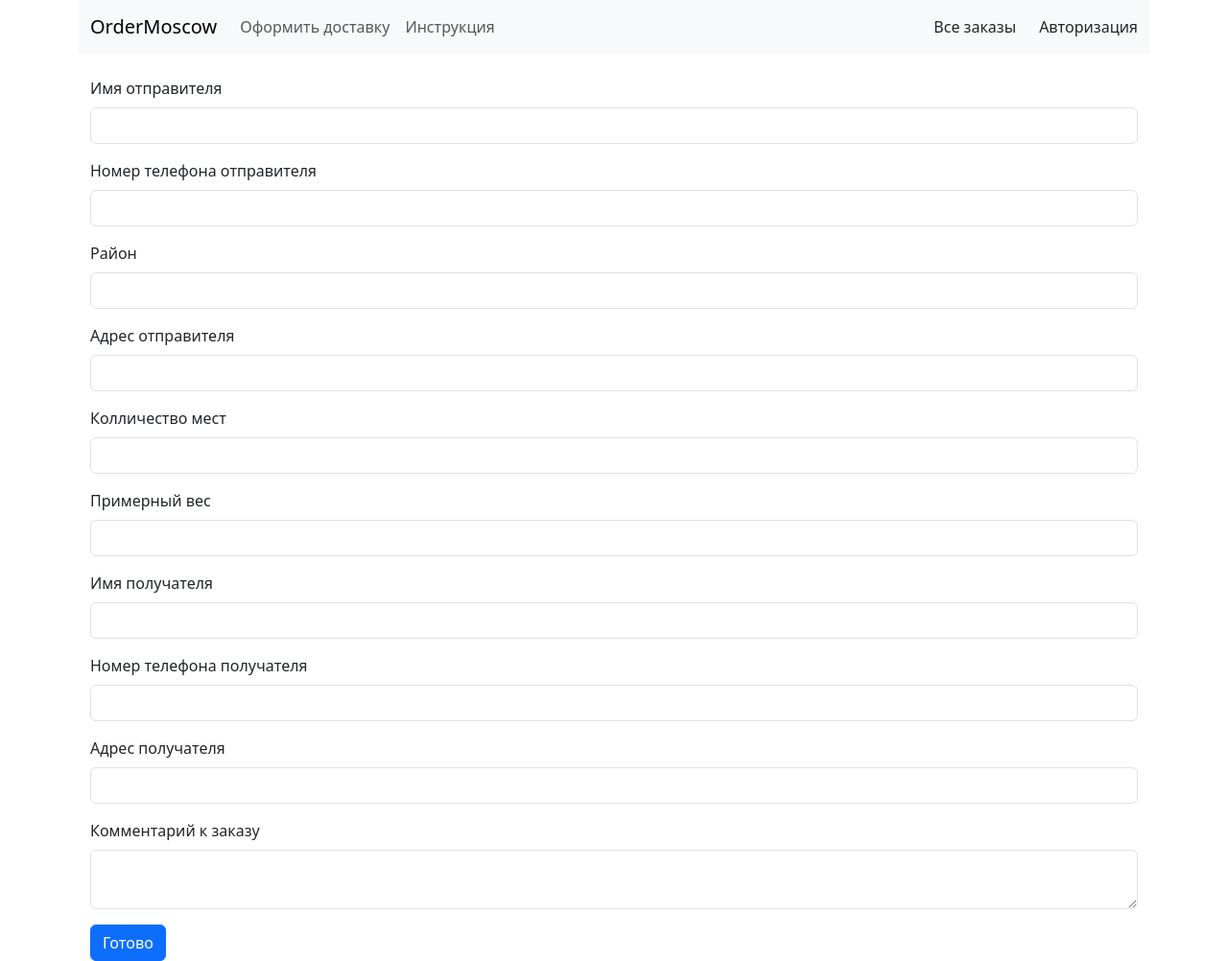
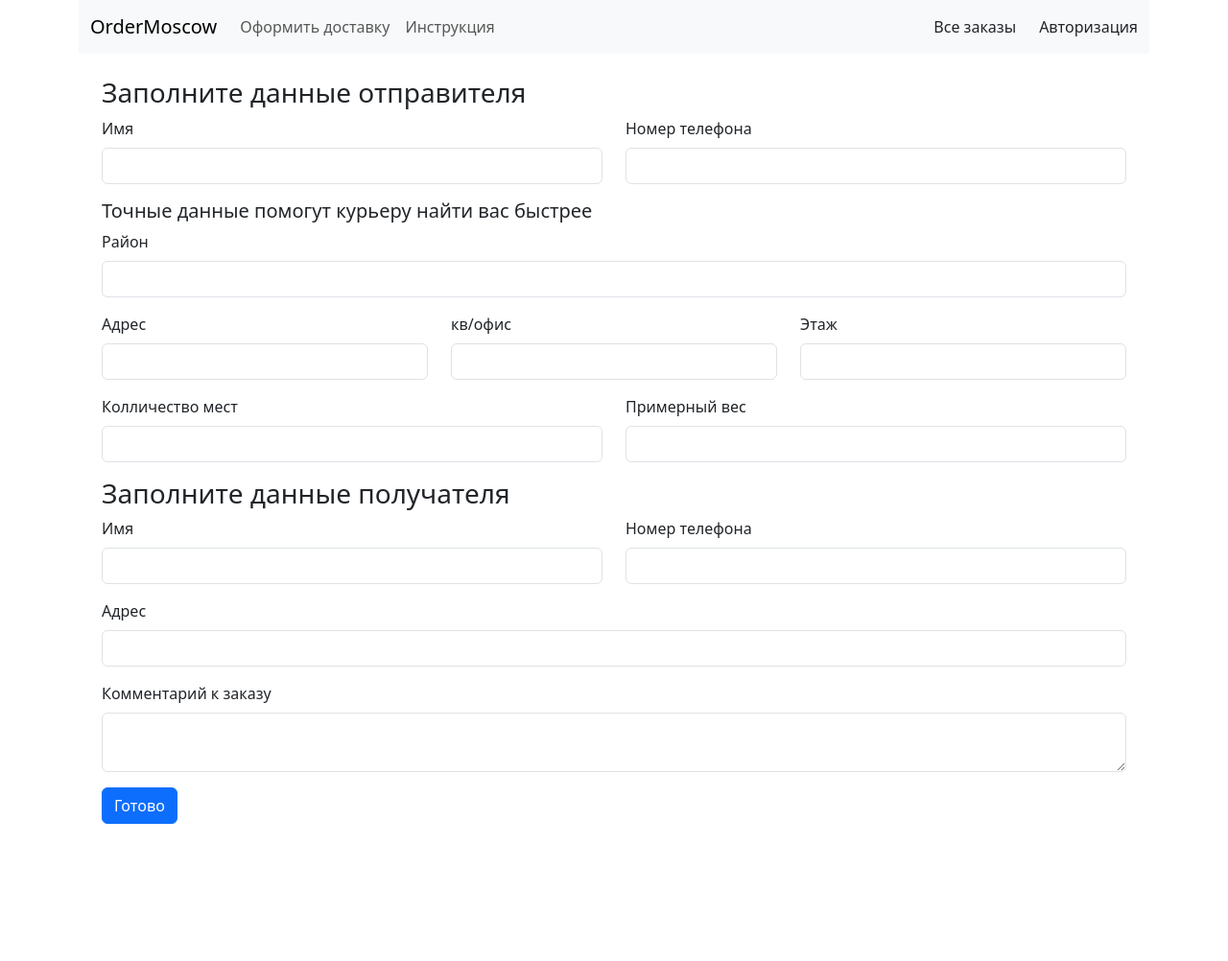
Before and after one commit to AlexanderKira/MoscowOrder, a PHP site: page /index.php?page=FormOrder&action=create in a window 1280 px wide. Shown: the whole page at 96% size. After the commit the page ends 859 px from the top, so only its background shows below. Run offline with PHP 8.4, Linux system fonts and the light colour scheme; data that the repository does not hold is empty.

```diff
--- a/app/views/FormOrder/create.php
+++ b/app/views/FormOrder/create.php
@@ -5,16 +5,20 @@ ob_start();
 
 ?>
 
-<div>
+<div class="container">
     <form method="POST" action="index.php?page=FormOrder&action=store">
-    <div class="mb-3">
-        <label for="NameSender" class="form-label">Имя отправителя</label>
+    <h3>Заполните данные отправителя</h3>
+    <div class="row">
+        <div class="col mb-3">
+            <label for="NameSender" class="form-label">Имя</label>
             <input type="text" class="form-control" id="NameSender" name="NameSender" required>
         </div>
-    <div class="mb-3">
-        <label for="PhoneSender" class="form-label">Номер телефона отправителя</label>
+        <div class="col mb-3">
+            <label for="PhoneSender" class="form-label">Номер телефона</label>
             <input type="tel" class="form-control" id="PhoneSender" name="PhoneSender" required>
         </div>
+    </div>
+    <h5>Точные данные помогут курьеру найти вас быстрее</h5>
     <div class="mb-3">
         <label for="region" class="form-label">Район</label>
         <select class="form-control" id="region" name="region">
@@ -23,28 +27,44 @@ ob_start();
             <?php endforeach;?>
         </select>
     </div>
-    <div class="mb-3">
-        <label for="AddSender" class="form-label">Адрес отправителя</label>
+    <div class="row">
+        <div class="col mb-3">
+            <label for="AddSender" class="form-label">Адрес</label>
             <input type="text" class="form-control" id="AddSender" name="AddSender" required>
         </div>
-    <div class="mb-3">
+        <div class="col mb-3">
+            <label for="AddSenderApartment" class="form-label">кв/офис</label>
+            <input type="text" class="form-control" id="AddSenderApartment" name="AddSenderApartment" required>
+        </div>
+        <div class="col mb-3">
+            <label for="AddSenderfloor" class="form-label">Этаж</label>
+            <input type="text" class="form-control" id="AddSenderfloor" name="AddSenderfloor" required>
+        </div>
+    </div>
+    <div class="row">
+        <div class="col mb-3">
             <label for="NumberSeats" class="form-label">Колличество мест</label>
             <input type="number" class="form-control" id="NumberSeats" name="NumberSeats" required>
         </div>
-    <div class="mb-3">
+        <div class="col mb-3">
             <label for="Weight" class="form-label">Примерный вес</label>
             <input type="number" class="form-control" id="Weight" name="Weight" required>
         </div>
-    <div class="mb-3">
-        <label for="RecipientName" class="form-label">Имя получателя</label>
+    </div>
+
+    <h3 >Заполните данные получателя</h3>
+    <div class="row">
+        <div class="col mb-3">
+            <label for="RecipientName" class="form-label">Имя</label>
             <input type="text" class="form-control" id="RecipientName" name="RecipientName" required>
         </div>
-    <div class="mb-3">
-        <label for="PhoneRecipient" class="form-label">Номер телефона получателя</label>
+        <div class="col mb-3">
+            <label for="PhoneRecipient" class="form-label">Номер телефона</label>
             <input type="tel" class="form-control" id="PhoneRecipient" name="PhoneRecipient" required>
         </div>
+    </div>
     <div class="mb-3">
-        <label for="AddRecipient" class="form-label">Адрес получателя</label>
+        <label for="AddRecipient" class="form-label">Адрес</label>
         <input type="text" class="form-control" id="AddRecipient" name="AddRecipient" required>
     </div>
     <div class="mb-3">
@@ -53,7 +73,7 @@ ob_start();
     </div>
 
 
-    <button type="submit" class="btn btn-primary">Готово</button>
+    <button type="submit" class="btn btn-primary mb-3">Готово</button>
     </form>
 </div>
 
--- a/controllers/FormOrder/FormOrderController.php
+++ b/controllers/FormOrder/FormOrderController.php
@@ -14,6 +14,7 @@ class FormOrderController{
     public function store(){
         if(isset($_POST['NameSender']) && isset($_POST['PhoneSender'])
         && isset($_POST['region']) && isset($_POST['AddSender'])
+        && isset($_POST['AddSenderApartment']) && isset($_POST['AddSenderfloor'])
         && isset($_POST['NumberSeats']) && isset($_POST['Weight'])
         && isset($_POST['RecipientName']) && isset($_POST['PhoneRecipient'])
         && isset($_POST['AddRecipient'])  && isset($_POST['comments'])){
@@ -24,6 +25,8 @@ class FormOrderController{
               'PhoneSender' => $_POST['PhoneSender'],
               'region' => $_POST['region'],
               'AddSender' => $_POST['AddSender'],
+              'AddSenderApartment' => $_POST['AddSenderApartment'],
+              'AddSenderfloor' => $_POST['AddSenderfloor'],
               'NumberSeats' => $_POST['NumberSeats'],
               'Weight' => $_POST['Weight'],
               'RecipientName' => $_POST['RecipientName'],
--- a/models/FormOrder/FormOrderModel.php
+++ b/models/FormOrder/FormOrderModel.php
@@ -36,13 +36,15 @@ class FormOrderModel{
         $orderMoscowTableQuery = "CREATE TABLE IF NOT EXISTS orderMoscow (
             `id` INT PRIMARY KEY AUTO_INCREMENT,
             `NameSender` VARCHAR (1255) NOT NULL,
-            `PhoneSender` INT(12) NOT NULL,
+            `PhoneSender` BIGINT(12) NOT NULL,
             `region` INT NOT NULL,
             `AddSender` VARCHAR (3000) NOT NULL,
+            `AddSenderApartment` INT,
+            `AddSenderfloor` INT,
             `NumberSeats` INT NOT NULL,
             `Weight` INT NOT NULL,
             `RecipientName` VARCHAR (1255) NOT NULL,
-            `PhoneRecipient` INT(12) NOT NULL,
+            `PhoneRecipient` BIGINT(12) NOT NULL,
             `AddRecipient` VARCHAR (3000) NOT NULL,
             `status` TINYINT(1) NOT NULL DEFAULT 0,
             `comments` VARCHAR (5000),
@@ -80,6 +82,8 @@ class FormOrderModel{
         $PhoneSender = $data['PhoneSender'];
         $region = $data['region'];
         $AddSender = $data['AddSender'];
+        $AddSenderApartment = $data['AddSenderApartment'];
+        $AddSenderfloor = $data['AddSenderfloor'];
         $NumberSeats = $data['NumberSeats'];
         $Weight = $data['Weight'];
         $RecipientName = $data['RecipientName'];
@@ -87,11 +91,11 @@ class FormOrderModel{
         $AddRecipient = $data['AddRecipient'];
         $comments = $data['comments'];
 
-        $query = "INSERT INTO `orderMoscow` (NameSender,PhoneSender,region,AddSender,NumberSeats,Weight,RecipientName,PhoneRecipient,AddRecipient,comments) VALUES (?,?,?,?,?,?,?,?,?,?)";
+        $query = "INSERT INTO `orderMoscow` (NameSender,PhoneSender,region,AddSender,AddSenderApartment,AddSenderfloor,NumberSeats,Weight,RecipientName,PhoneRecipient,AddRecipient,comments) VALUES (?,?,?,?,?,?,?,?,?,?,?,?)";
 
         try {
             $stmt = $this->db->prepare($query);
-            $stmt->execute([$NameSender, $PhoneSender, $region, $AddSender, $NumberSeats, $Weight, $RecipientName, $PhoneRecipient, $AddRecipient, $comments]);
+            $stmt->execute([$NameSender, $PhoneSender, $region, $AddSender, $AddSenderApartment, $AddSenderfloor, $NumberSeats, $Weight, $RecipientName, $PhoneRecipient, $AddRecipient, $comments]);
             return true;
         }catch(PDOException $e) {
             return false;
```
Also changed, not shown: app/views/AllOrders/edit.php (+39 -17 lines), app/views/AllOrders/index.php (+42 -4 lines), models/AllOrders/AllOrdersModel.php (+31 -6 lines). Lines whose indentation alone changed are shown as unchanged.
